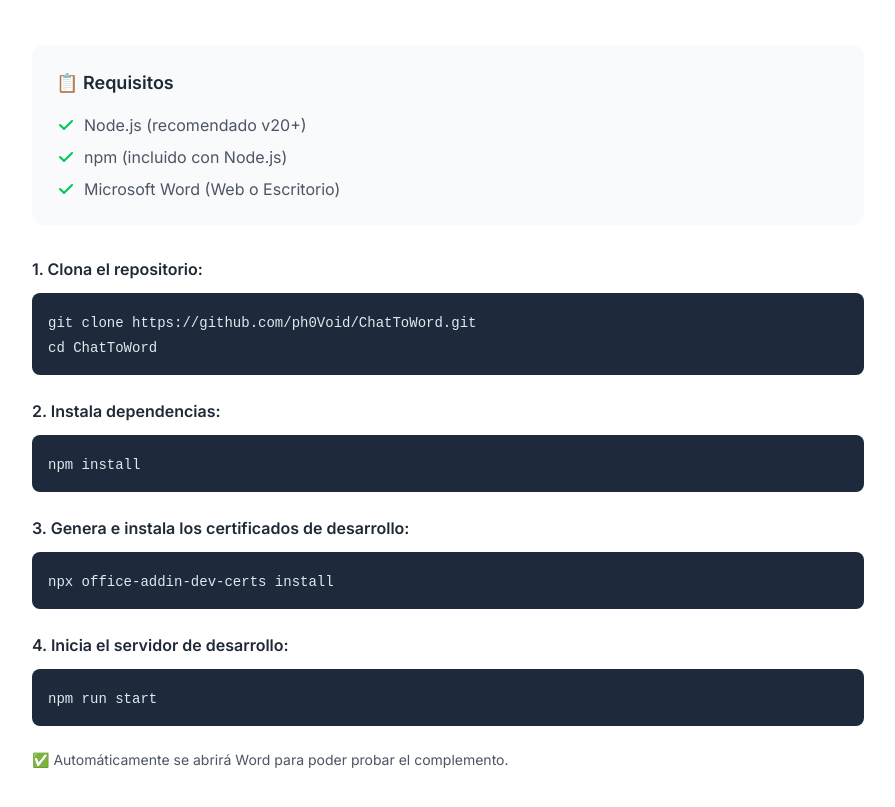
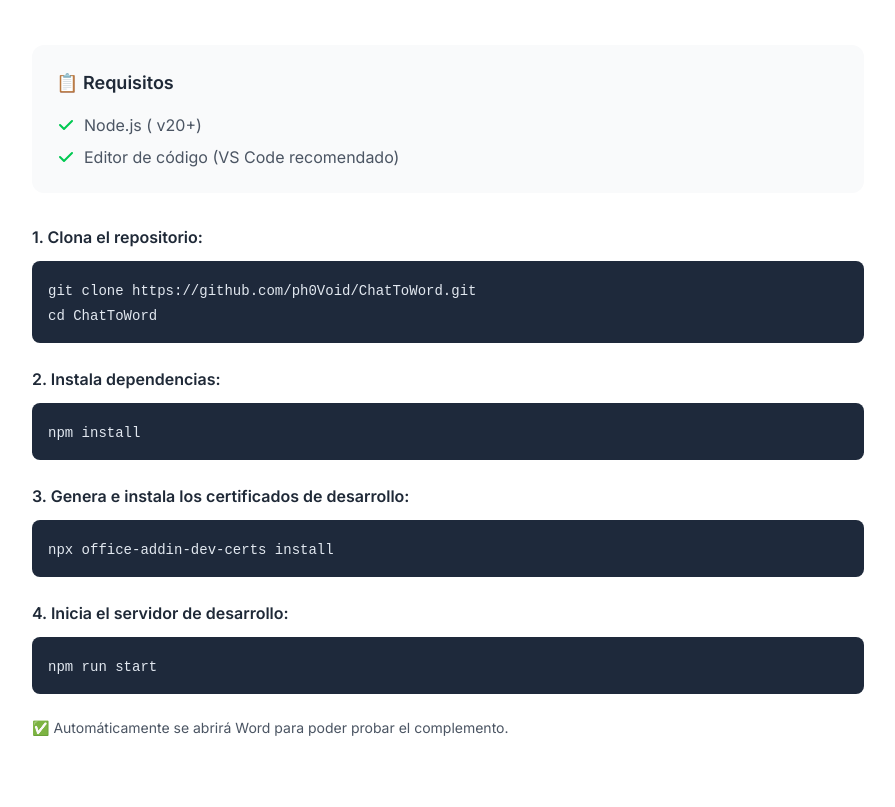
Before and after one commit to ph0Void/ChatToWord, a website built with webpack: page index.html in a window 1280 px wide. Shown: the part 3612-4419 px from the top of the page, without its empty margins (192-1087 px from the left). Built offline with nearby package versions, Linux system fonts and the light colour scheme.

Commit message:
up index

```diff
--- a/index.html
+++ b/index.html
@@ -606,7 +606,7 @@
                   clip-rule="evenodd"
                 />
               </svg>
-              Node.js (recomendado v20+)
+              Node.js ( v20+)
             </li>
             <li class="flex items-center gap-2">
               <svg class="w-5 h-5 text-green-500" fill="currentColor" viewBox="0 0 20 20">
@@ -616,17 +616,7 @@
                   clip-rule="evenodd"
                 />
               </svg>
-              npm (incluido con Node.js)
-            </li>
-            <li class="flex items-center gap-2">
-              <svg class="w-5 h-5 text-green-500" fill="currentColor" viewBox="0 0 20 20">
-                <path
-                  fill-rule="evenodd"
-                  d="M16.707 5.293a1 1 0 010 1.414l-8 8a1 1 0 01-1.414 0l-4-4a1 1 0 011.414-1.414L8 12.586l7.293-7.293a1 1 0 011.414 0z"
-                  clip-rule="evenodd"
-                />
-              </svg>
-              Microsoft Word (Web o Escritorio)
+              Editor de código (VS Code recomendado)
             </li>
           </ul>
         </div>
```
